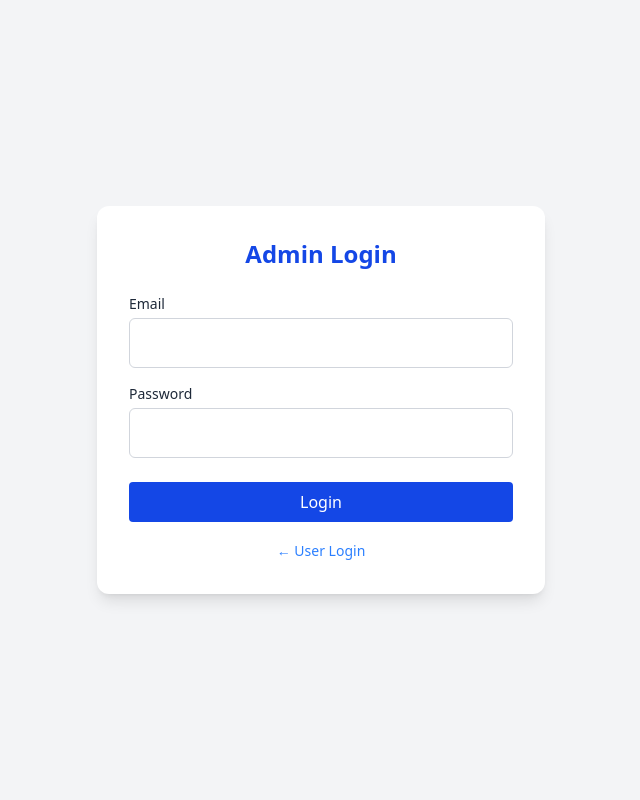
After one commit to khalifaMMM12/Lost-and-Found, a PHP site: page /admin_login.php in a window 1280 px wide. The commit adds this page. Shown: the whole page, without its empty margins (319-959 px from the left). Run offline with PHP 8.4, Linux system fonts and the light colour scheme; some libraries are stand-ins or nearby versions.

Commit message:
admin login added

```diff
--- /dev/null
+++ b/admin_login.php
@@ -0,0 +1,65 @@
+<?php
+require 'config.php';
+
+$email = $password = '';
+$error = '';
+
+if ($_SERVER['REQUEST_METHOD'] === 'POST') {
+    $email = trim($_POST['email']);
+    $password = trim($_POST['password']);
+    $sql = "SELECT admin_id, name, email, password FROM admin_users WHERE email = ?";
+    $stmt = $conn->prepare($sql);
+    $stmt->bind_param('s', $email);
+    $stmt->execute();
+    $stmt->store_result();
+    if ($stmt->num_rows === 1) {
+        $stmt->bind_result($admin_id, $name, $db_email, $db_password);
+        $stmt->fetch();
+        if (password_verify($password, $db_password)) {
+            $_SESSION['admin_id'] = $admin_id;
+            $_SESSION['admin_name'] = $name;
+            $_SESSION['admin_email'] = $db_email;
+            $_SESSION['role'] = 'admin';
+            header('Location: admin_dashboard.php');
+            exit;
+        } else {
+            $error = 'Invalid credentials.';
+        }
+    } else {
+        $error = 'Invalid credentials.';
+    }
+    $stmt->close();
+}
+?>
+<!DOCTYPE html>
+<html lang="en">
+<head>
+    <meta charset="UTF-8">
+    <meta name="viewport" content="width=device-width, initial-scale=1.0">
+    <title>Admin Login</title>
+    <link rel="stylesheet" href="./src/output.css">
+    <script src="https://kit.fontawesome.com/79a49acde1.js" crossorigin="anonymous"></script>
+</head>
+<body class="bg-gray-100 min-h-screen font-sans text-gray-800 flex items-center justify-center">
+    <div class="bg-white p-8 rounded-xl shadow-lg w-full max-w-md">
+        <h2 class="text-2xl font-bold mb-6 text-center text-blue-700">Admin Login</h2>
+        <?php if ($error): ?>
+            <div class="mb-4 p-4 bg-red-100 text-red-700 rounded"><?php echo $error; ?></div>
+        <?php endif; ?>
+        <form method="post" action="" novalidate>
+            <div class="mb-4">
+                <label class="block text-sm font-medium">Email</label>
+                <input type="email" name="email" class="mt-1 block w-full p-3 border border-gray-300 rounded-md focus:ring-blue-200 focus:border-blue-400" required>
+            </div>
+            <div class="mb-6">
+                <label class="block text-sm font-medium">Password</label>
+                <input type="password" name="password" class="mt-1 block w-full p-3 border border-gray-300 rounded-md focus:ring-blue-200 focus:border-blue-400" required>
+            </div>
+            <button type="submit" class="w-full bg-blue-700 text-white py-2 rounded hover:bg-blue-800 transition">Login</button>
+        </form>
+        <div class="mt-4 text-center">
+            <a href="login.php" class="text-sm text-blue-500 hover:underline">← User Login</a>
+        </div>
+    </div>
+</body>
+</html>
--- a/login.php
+++ b/login.php
@@ -124,7 +124,10 @@ if ($_SERVER['REQUEST_METHOD'] == 'POST') {
         <?php if ($password_err): ?><p class="mt-1 text-sm text-red-500"><?php echo $password_err; ?></p><?php endif; ?>
       </div>
 
-      <button type="submit" class="w-full px-4 py-2 bg-black text-white rounded-full hover:bg-gray-900 transition duration-200">Login</button>
+      <div class="flex flex-col gap-2 mt-4">
+        <button type="submit" class="w-full bg-black text-white py-2 rounded hover:bg-gray-900 transition">Login</button>
+        <a href="admin_login.php" class="w-full text-center py-2 rounded border border-blue-700 text-blue-700 hover:bg-blue-50 transition font-semibold">Admin Login</a>
+      </div>
 
       <p class="mt-4 text-center text-sm text-gray-600">Don't have an account?
         <a href="register.php" class="text-black hover:underline">Register</a>
--- /dev/null
+++ b/password_hash.php
@@ -0,0 +1,2 @@
+<?php
+echo password_hash('admin123', PASSWORD_DEFAULT);
--- a/src/output.css
+++ b/src/output.css
@@ -29,6 +29,7 @@
     --color-blue-500: oklch(62.3% 0.214 259.815);
     --color-blue-600: oklch(54.6% 0.245 262.881);
     --color-blue-700: oklch(48.8% 0.243 264.376);
+    --color-blue-800: oklch(42.4% 0.199 265.638);
     --color-blue-900: oklch(37.9% 0.146 265.522);
     --color-gray-100: oklch(96.7% 0.003 264.542);
     --color-gray-200: oklch(92.8% 0.006 264.531);
@@ -299,6 +300,9 @@
   .mt-6 {
     margin-top: calc(var(--spacing) * 6);
   }
+  .mt-8 {
+    margin-top: calc(var(--spacing) * 8);
+  }
   .mr-1 {
     margin-right: calc(var(--spacing) * 1);
   }
@@ -404,6 +408,9 @@
   .cursor-pointer {
     cursor: pointer;
   }
+  .resize {
+    resize: both;
+  }
   .grid-cols-1 {
     grid-template-columns: repeat(1, minmax(0, 1fr));
   }
@@ -501,6 +508,9 @@
   .border-blue-400 {
     border-color: var(--color-blue-400);
   }
+  .border-blue-700 {
+    border-color: var(--color-blue-700);
+  }
   .border-gray-300 {
     border-color: var(--color-gray-300);
   }
@@ -527,6 +537,9 @@
   }
   .bg-blue-500 {
     background-color: var(--color-blue-500);
+  }
+  .bg-blue-700 {
+    background-color: var(--color-blue-700);
   }
   .bg-gray-100 {
     background-color: var(--color-gray-100);
@@ -590,6 +603,9 @@
   }
   .px-6 {
     padding-inline: calc(var(--spacing) * 6);
+  }
+  .py-0 {
+    padding-block: calc(var(--spacing) * 0);
   }
   .py-0\.5 {
     padding-block: calc(var(--spacing) * 0.5);
@@ -723,6 +739,9 @@
   .capitalize {
     text-transform: capitalize;
   }
+  .underline {
+    text-decoration-line: underline;
+  }
   .opacity-0 {
     opacity: 0%;
   }
@@ -744,6 +763,10 @@
   .shadow-sm {
     --tw-shadow: 0 1px 3px 0 var(--tw-shadow-color, rgb(0 0 0 / 0.1)), 0 1px 2px -1px var(--tw-shadow-color, rgb(0 0 0 / 0.1));
     box-shadow: var(--tw-inset-shadow), var(--tw-inset-ring-shadow), var(--tw-ring-offset-shadow), var(--tw-ring-shadow), var(--tw-shadow);
+  }
+  .outline {
+    outline-style: var(--tw-outline-style);
+    outline-width: 1px;
   }
   .filter {
     filter: var(--tw-blur,) var(--tw-brightness,) var(--tw-contrast,) var(--tw-grayscale,) var(--tw-hue-rotate,) var(--tw-invert,) var(--tw-saturate,) var(--tw-sepia,) var(--tw-drop-shadow,);
@@ -791,6 +814,13 @@
       }
     }
   }
+  .hover\:bg-blue-50 {
+    &:hover {
+      @media (hover: hover) {
+        background-color: var(--color-blue-50);
+      }
+    }
+  }
   .hover\:bg-blue-100 {
     &:hover {
       @media (hover: hover) {
@@ -809,6 +839,13 @@
     &:hover {
       @media (hover: hover) {
         background-color: var(--color-blue-600);
+      }
+    }
+  }
+  .hover\:bg-blue-800 {
+    &:hover {
+      @media (hover: hover) {
+        background-color: var(--color-blue-800);
       }
     }
   }
@@ -907,6 +944,11 @@
   .focus\:border-black {
     &:focus {
       border-color: var(--color-black);
+    }
+  }
+  .focus\:border-blue-400 {
+    &:focus {
+      border-color: var(--color-blue-400);
     }
   }
   .focus\:ring-2 {
@@ -1062,6 +1104,11 @@
   inherits: false;
   initial-value: 0 0 #0000;
 }
+@property --tw-outline-style {
+  syntax: "*";
+  inherits: false;
+  initial-value: solid;
+}
 @property --tw-blur {
   syntax: "*";
   inherits: false;
@@ -1144,6 +1191,7 @@
       --tw-ring-offset-width: 0px;
       --tw-ring-offset-color: #fff;
       --tw-ring-offset-shadow: 0 0 #0000;
+      --tw-outline-style: solid;
       --tw-blur: initial;
       --tw-brightness: initial;
       --tw-contrast: initial;
```
Also changed, not shown: admin_dashboard.php (+41 -10 lines), admin_users.sql (added, +13 -0 lines), backend_admin_dashboard.php (+52 -2 lines).
